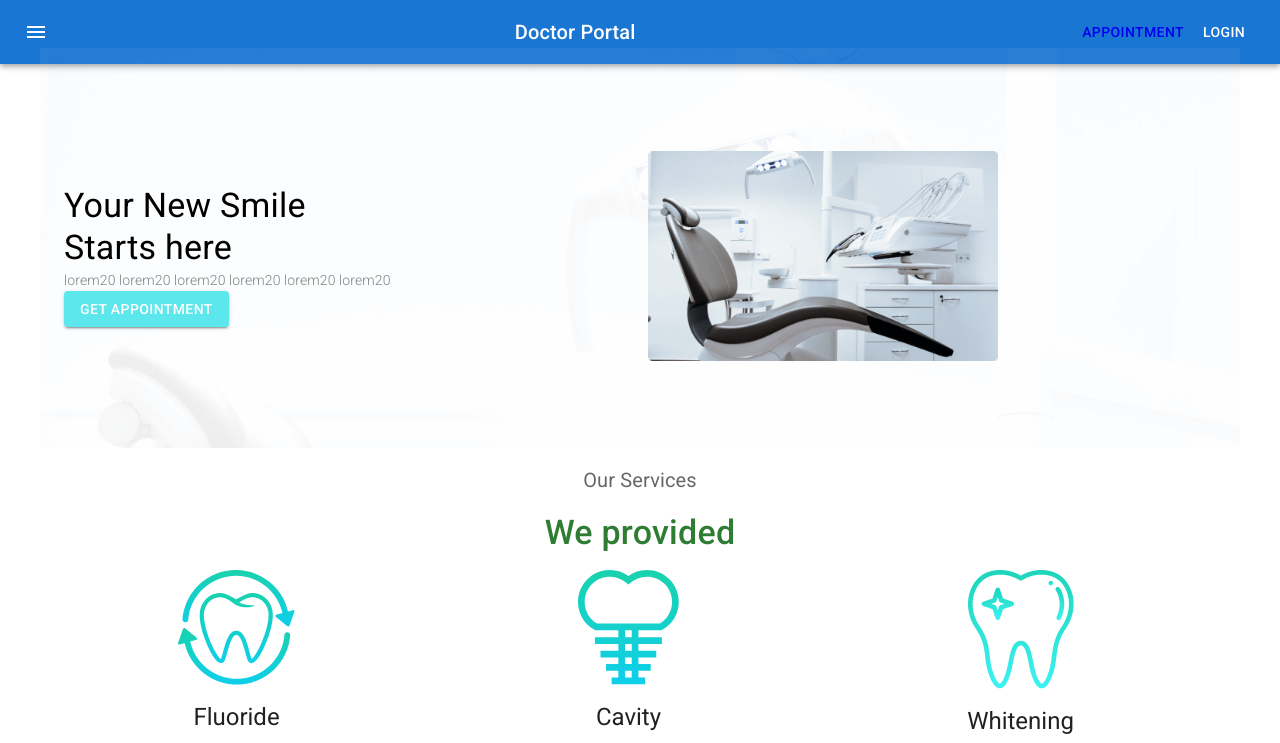
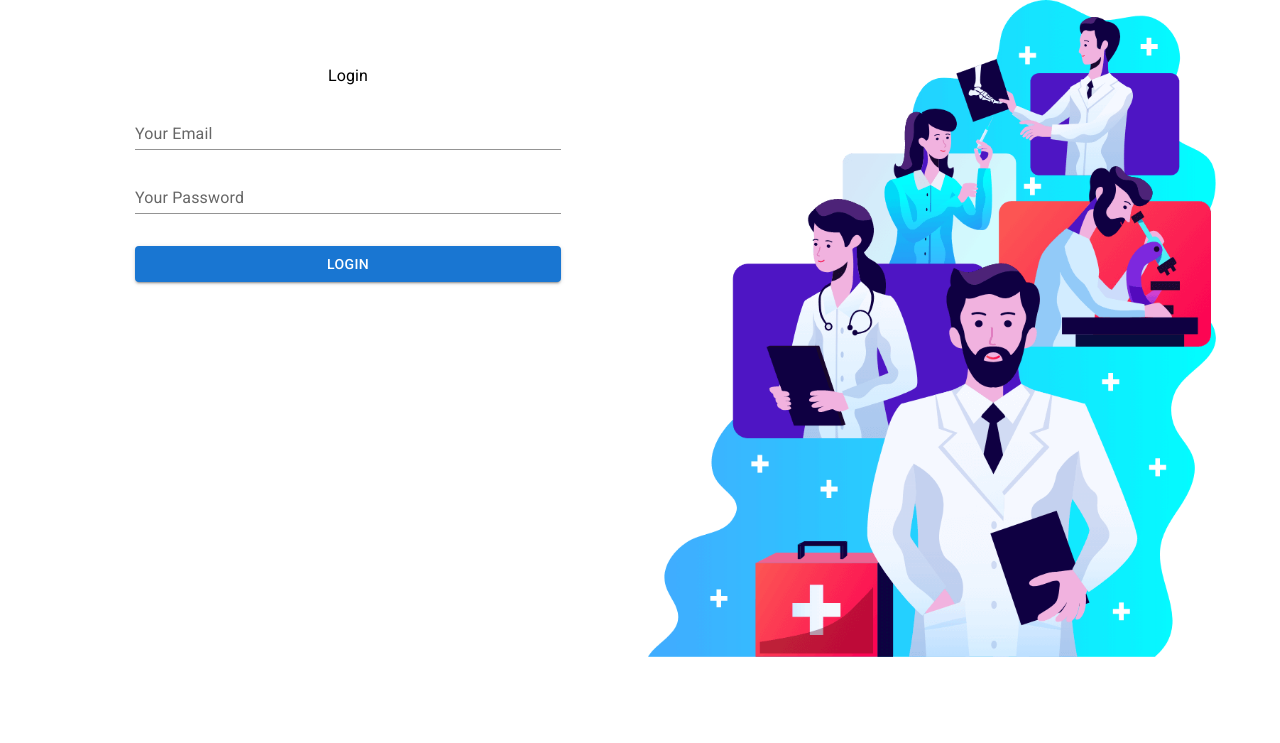
Before and after one commit to farhanacsebd/doctors-portal-client-using-material-ui, a React (Create React App) app: page /Login in a window 1280 px wide. Shown: the top 743 px of the page. Built offline with nearby package versions, Linux system fonts and the light colour scheme.

Commit message:
set Login Page

```diff
--- a/src/App.js
+++ b/src/App.js
@@ -9,6 +9,7 @@
 import './App.css';
 import Appointment from "./Pages/Appointment/Appointment/Appointment";
 import Home from "./Pages/Home/Home/Home";
+import Login from "./Pages/Login/Login/Login";
 
 function App() {
   return (
@@ -21,7 +22,10 @@
           <Route path="/home">
             <Home />
           </Route>
-          <Route path="/">
+          <Route path="/Login">
+            <Login />
+          </Route>
+          <Route exact path="/">
             <Home />
           </Route>
         </Switch>
--- a/src/Pages/Appointment/BookingModal/BookingModal.js
+++ b/src/Pages/Appointment/BookingModal/BookingModal.js
@@ -49,6 +49,7 @@
                         {name}
                     </Typography>
                     <Typography id="transition-modal-description" sx={{ mt: 2 }}>
+
                         <form onSubmit={handleBookingSubmit}>
                             <TextField
                                 disabled
--- a/src/Pages/Home/Shared/Navigation/Navigation.js
+++ b/src/Pages/Home/Shared/Navigation/Navigation.js
@@ -6,7 +6,7 @@
 import Button from '@mui/material/Button';
 import IconButton from '@mui/material/IconButton';
 import MenuIcon from '@mui/icons-material/Menu';
-import { Link } from 'react-router-dom';
+import { Link, NavLink } from 'react-router-dom';
 
 const Navigation = () => {
     return (
@@ -27,7 +27,8 @@
                     </Typography>
                     <Link to='/appointment'>                    <Button color="inherit">Appointment</Button>
                     </Link>
-                    <Button color="inherit">Login</Button>
+                    <NavLink to="/login"> <Button color="inherit">Login</Button> </NavLink>
+
                 </Toolbar>
             </AppBar>
         </Box>
--- /dev/null
+++ b/src/Pages/Login/Login/Login.js
@@ -0,0 +1,68 @@
+import { Button, Container, Grid, TextField, Typography } from '@mui/material';
+import React, { useState } from 'react';
+import login from '../../../images/login.png';
+
+const Login = () => {
+
+    const [loginData, setLoginData] = useState({});
+
+
+    const handleOnChange = e => {
+        const field = e.target.name;
+        const value = e.target.value;
+        // console.log(field, value);
+        const newLoginData = { ...loginData };
+        newLoginData[field] = value;
+        setLoginData(newLoginData);
+        console.log(loginData);
+    }
+
+    const handleLoginSubmit = e => {
+        alert("submitted")
+
+        e.preventDefault();
+    }
+
+    return (
+        <Container>
+            <Grid container spacing={2}>
+
+                <Grid sx={{ mt: 8 }} item xs={12} md={6}>
+                    <Typography variant="body1" gutterBottom>Login
+                    </Typography>
+                    <form onSubmit={handleLoginSubmit}>
+                        <TextField
+                            sx={{ width: '75%', m: 1 }}
+                            id="standard-basic"
+                            label="Your Email"
+                            name="email"
+                            onChange={handleOnChange}
+                            variant="standard" />
+
+                        <TextField
+                            sx={{ width: '75%', m: 1 }}
+                            id="standard-basic"
+                            label="Your Password"
+                            type="password"
+                            name="password"
+                            onChange={handleOnChange}
+                            variant="standard" />
+
+                        <Button sx={{ width: '75%', m: 3 }}
+                            type="submit"
+                            variant="contained">Login</Button>
+
+
+
+                    </form>
+                </Grid>
+                <Grid item xs={12} md={6}>
+                    <img src={login} style={{ width: '100%' }} />
+                </Grid>
+
+            </Grid>
+        </Container >
+    );
+};
+
+export default Login;
```
